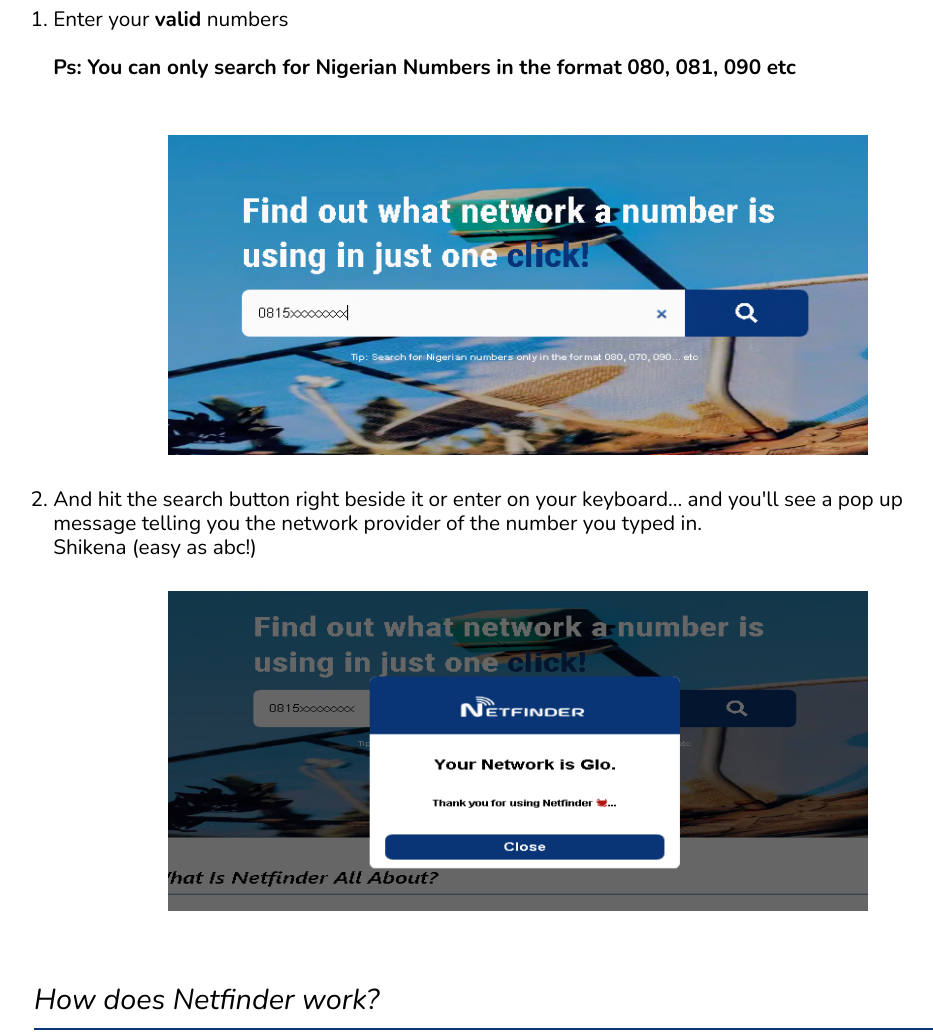
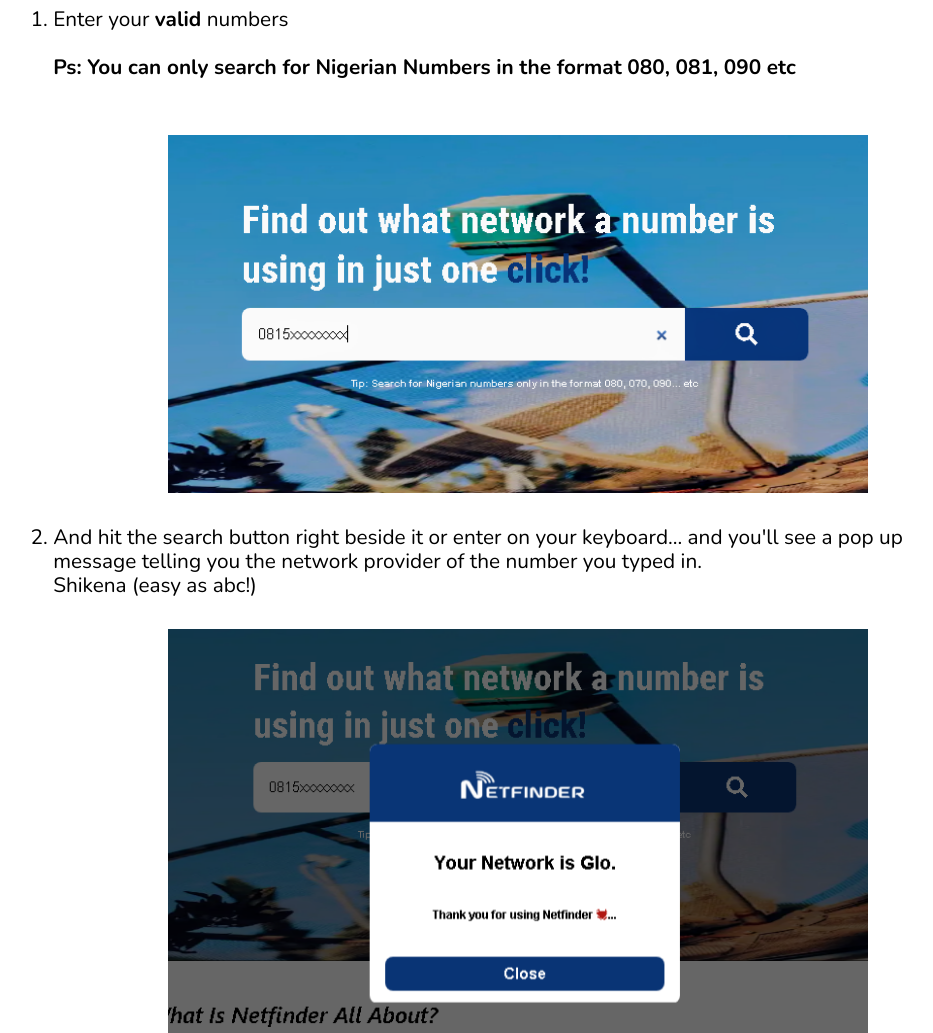
Before and after one commit to Iam-tomiwa/Netfinder, a plain HTML site: page Netfinder.html in a window 1280 px wide. Shown: the part 1240-2273 px from the top of the page, without its empty margins (122-1055 px from the left). Drawn offline with nearby package versions, Linux system fonts and the light colour scheme.

Commit message:
fixed height of demo image

```diff
--- a/Netfinder.css
+++ b/Netfinder.css
@@ -203,9 +203,9 @@ p, ol, em{
 }
 .demo{
   width: 80vw;
-  height: 40vh;
+  min-height: 40vh;
   max-width: 700px;
-  max-height: 700px;
+  max-height: 1000px;
   margin: 2rem auto;
   display: flex;
 }
```
